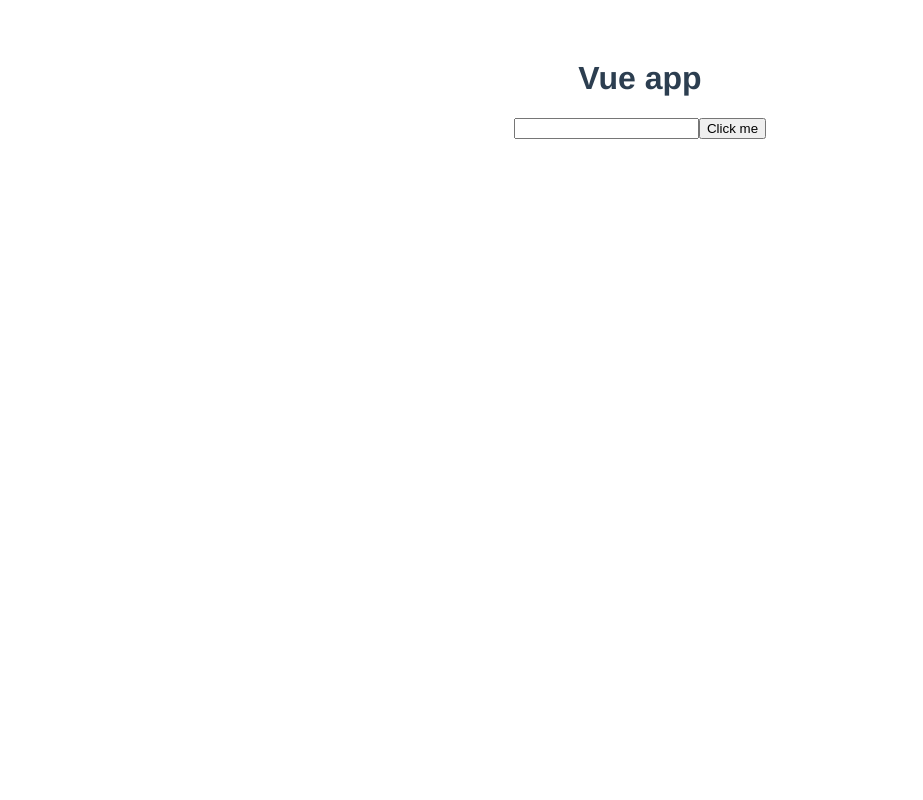
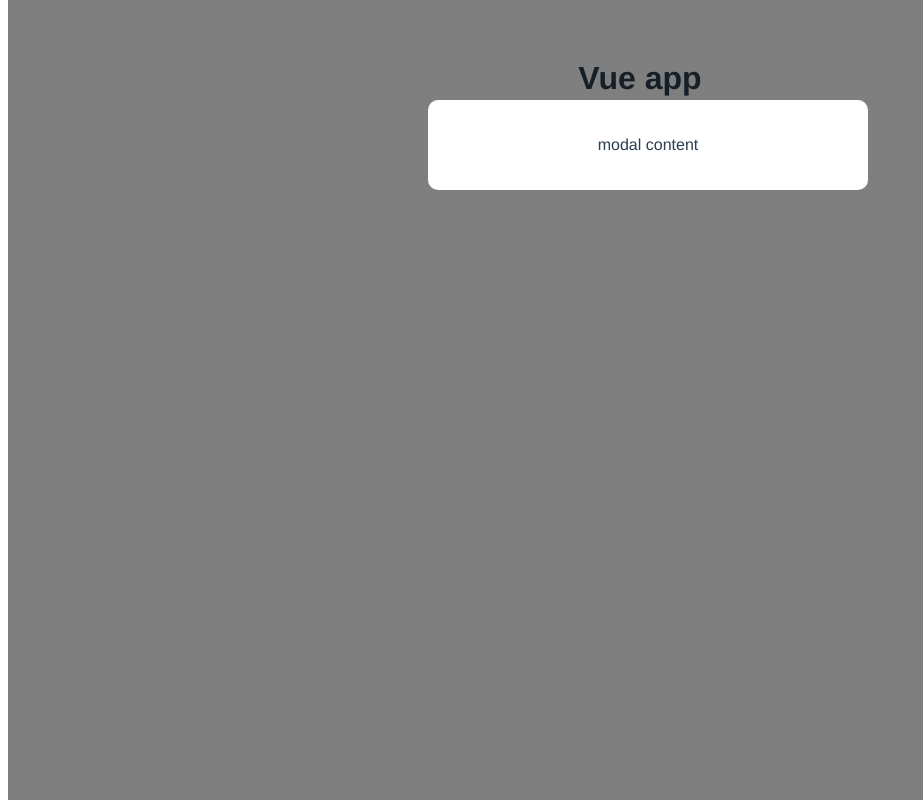
Before and after one commit to Sagva/vue-modal-project, a Vue app: page / in a window 1280 px wide. Shown: the whole page, without its empty margins (0-923 px from the left). Built offline with nearby package versions, Linux system fonts and the light colour scheme.

Commit message:
Added a modal component

```diff
--- a/src/App.vue
+++ b/src/App.vue
@@ -2,11 +2,16 @@
   <h1>{{ title }}</h1>
   <input type="text" ref="name" />
   <button @click="handleClick">Click me</button>
+  <Modal />
 </template>
 
 <script>
+import Modal from "./components/Modal.vue";
 export default {
   name: "App",
+  components: {
+    Modal,
+  },
   data() {
     return {
       title: "Vue app",
--- a/src/components/Modal.vue
+++ b/src/components/Modal.vue
@@ -0,0 +1,26 @@
+<template>
+  <div class="backdrop">
+    <div class="modal">
+      <p>modal content</p>
+    </div>
+  </div>
+</template>
+
+
+
+<style>
+.modal {
+  width: 400px;
+  padding: 20px;
+  margin: 100px auto;
+  background: white;
+  border-radius: 10px;
+}
+.backdrop {
+  top: 0;
+  position: fixed;
+  background: rgba(0, 0, 0, 0.5);
+  width: 100%;
+  height: 100%;
+}
+</style>
```
